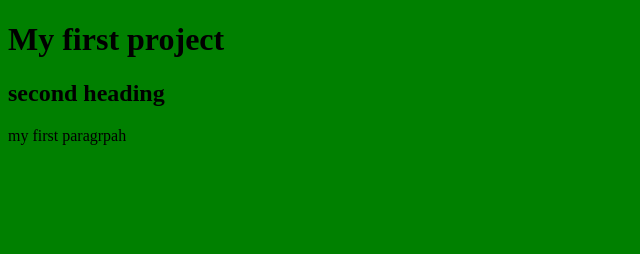
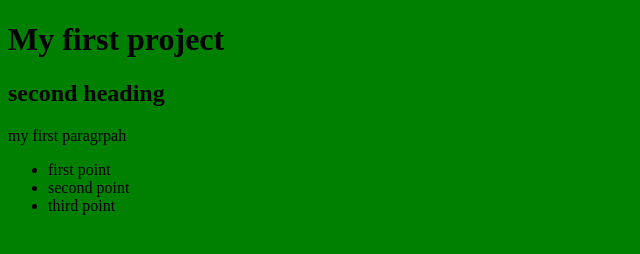
Before and after one commit to munawarn/my-first-project, a plain HTML site: page index.html in a window 1280 px wide. Shown: the whole page, without its empty margins (0-640 px from the left). Drawn offline with Linux system fonts and the light colour scheme.

Commit message:
unordered bullet points added

```diff
--- a/index.html
+++ b/index.html
@@ -13,5 +13,11 @@
     <h2> second heading </h2>
     <p>my first paragrpah</p>
 
+    <ul>
+        <li>first point</li>
+        <li>second point</li>
+        <li>third point</li>
+    </ul>
+
 </body>
 </html>
```
